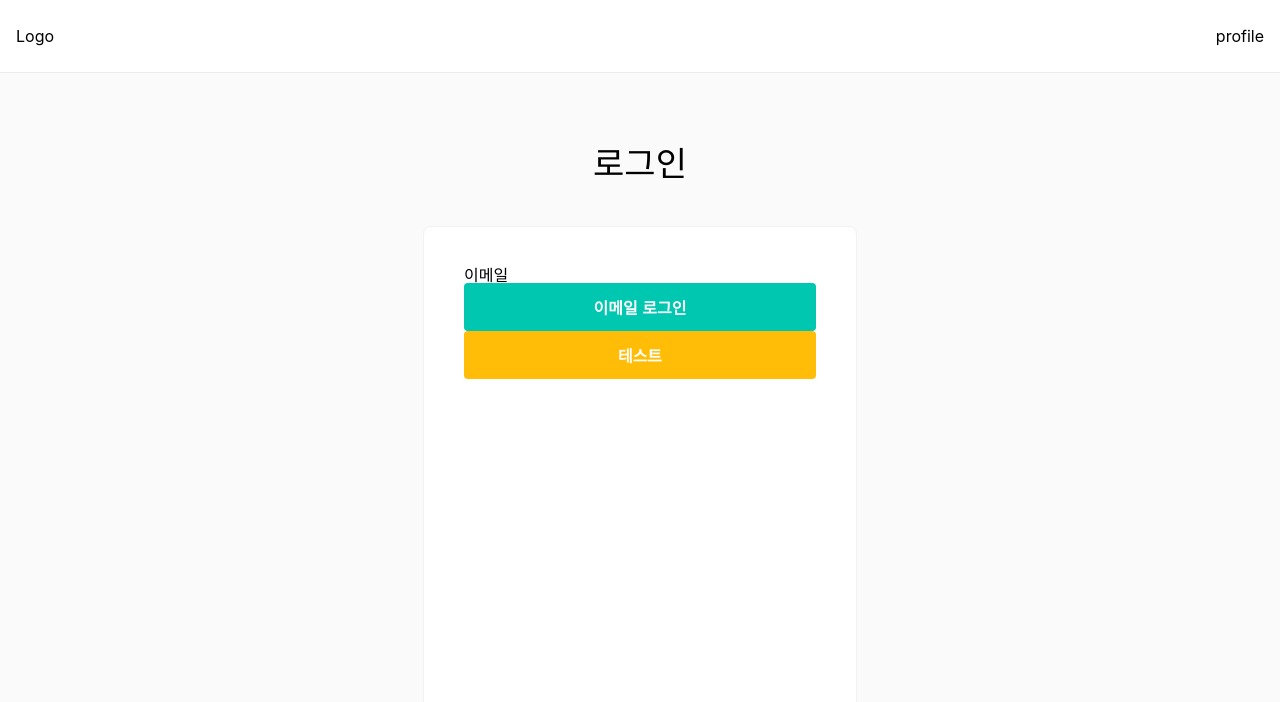
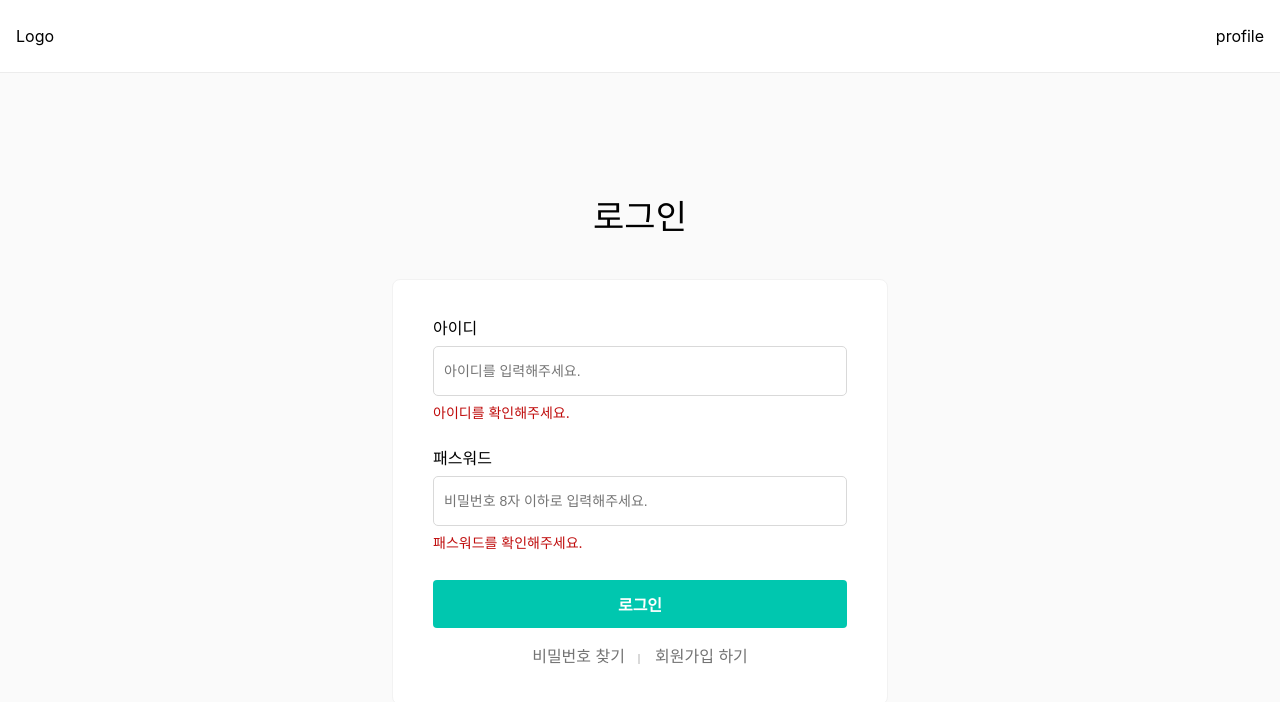
Before and after one commit to Sassy-Project/front-mbti-chat, a React (Create React App) app: page /login in a window 1280 px wide. Shown: the top 702 px of the page. Built offline with nearby package versions, Linux system fonts and the light colour scheme.

Commit message:
feat: 로그인페이지 아이디/패스워드 추가하였습니다.

```diff
--- a/src/components/LoginForm/index.tsx
+++ b/src/components/LoginForm/index.tsx
@@ -1,4 +1,5 @@
 import Button from '../styled-components/Button';
+import { Link } from 'react-router-dom';
 import './style.scss';
 
 const LoginForm = () => {
@@ -8,10 +9,27 @@ const LoginForm = () => {
   };
   return (
     <div className='LoginForm'>
-      <form>이메일</form>
-
-      <Button text='이메일 로그인' onClick={onClickEvent} />
-      <Button text='테스트' onClick={onClickEvent} color='var(--color-background)' />
+      <form>
+        <div className='BasicInput'>
+          <label htmlFor='loginId'>아이디</label>
+          <input id='loginId' type='text' placeholder='아이디를 입력해주세요.' />
+          {true && <span className='BasicInput__error'>아이디를 확인해주세요.</span>}
+        </div>
+        <div className='BasicInput'>
+          <label htmlFor='loginPw'>패스워드</label>
+          <input id='loginPw' type='text' placeholder='비밀번호 8자 이하로 입력해주세요.' />
+          {true && <span className='BasicInput__error'>패스워드를 확인해주세요.</span>}
+        </div>
+        <Button text='로그인' onClick={onClickEvent} />
+        <div className='LoginSupport'>
+          <Link to='/login' style={{ textDecoration: 'none' }}>
+            비밀번호 찾기
+          </Link>
+          <Link to='/login' style={{ textDecoration: 'none' }}>
+            회원가입 하기
+          </Link>
+        </div>
+      </form>
     </div>
   );
 };
--- a/src/components/LoginForm/style.scss
+++ b/src/components/LoginForm/style.scss
@@ -1,8 +1,46 @@
 .LoginForm {
   border: .0625rem solid #f2f2f2;
   border-radius: 8px;
-  width: 352px;
-  height: 618px;
+  width: 414px;
   padding: 40px;
   background-color: #fff;
+  .BasicInput {
+    display: flex;
+    flex-direction: column;
+    margin-bottom: 30px;
+    label {
+      margin-bottom: 10px;
+      font-size: 16px;
+    }
+    input {
+      height: 48px;
+      padding: 0 10px;
+      border-radius: 5px;
+      border:1px solid #D9D9D9;
+      margin-bottom: 10px;
+      font-size: 14px;
+    }
+    .BasicInput__error {
+      font-size: 14px;
+      color: #BF0B0B;
+    }
+  }
+  .LoginSupport {
+    margin-top: 20px;
+    text-align: center;
+    a {
+      position:relative;
+      margin:0 15px;
+      color: #737373;
+      &:first-child::after{
+        content: "";
+        position: absolute;
+        top: 8px;
+        right: -15px;
+        height: 8px;
+        display: inline-block;
+        border: 1px solid #D9D9D9;
+      }
+    }
+  }
 }
```
